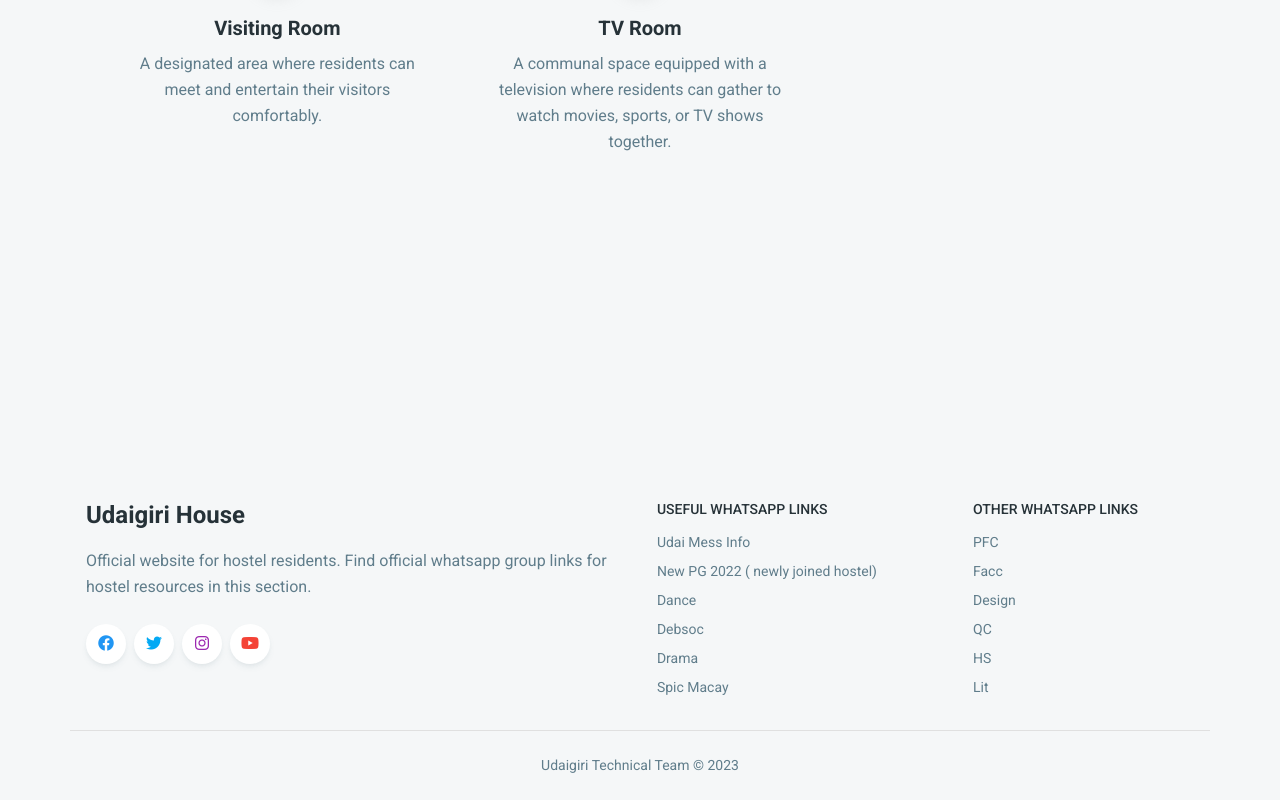
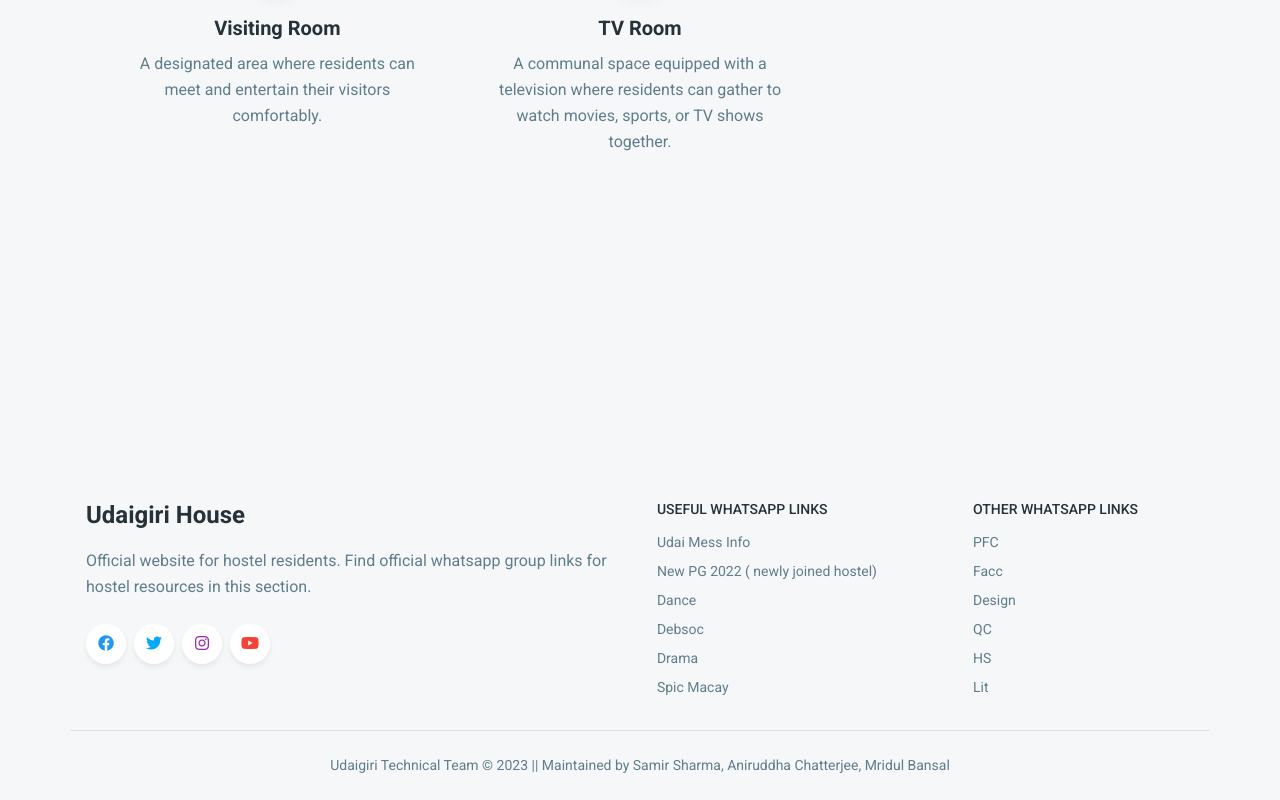
Before and after one commit to ibreathe247365/Hostel-Website-v1, a React (Vite) app: page /home in a window 1280 px wide. Shown: the part 3431-4231 px from the top of the page. Built offline with nearby package versions, Linux system fonts and the light colour scheme.

Commit message:
closed v1

```diff
--- a/src/widgets/layout/footer.jsx
+++ b/src/widgets/layout/footer.jsx
@@ -135,14 +135,14 @@ Footer.defaultProps = {
   ],
   copyright: (
     <>
-      Udaigiri Technical Team © {year}{" "}
+      Udaigiri Technical Team © {year}{" "} |
       <a
         href="https://www.creative-tim.com?ref=mtk"
         target="_blank"
         className="text-blue-gray-500 transition-colors hover:text-blue-500"
       >
       </a>
-
+      | Maintained by Samir Sharma, Aniruddha Chatterjee, Mridul Bansal
     </>
   ),
 };
```
